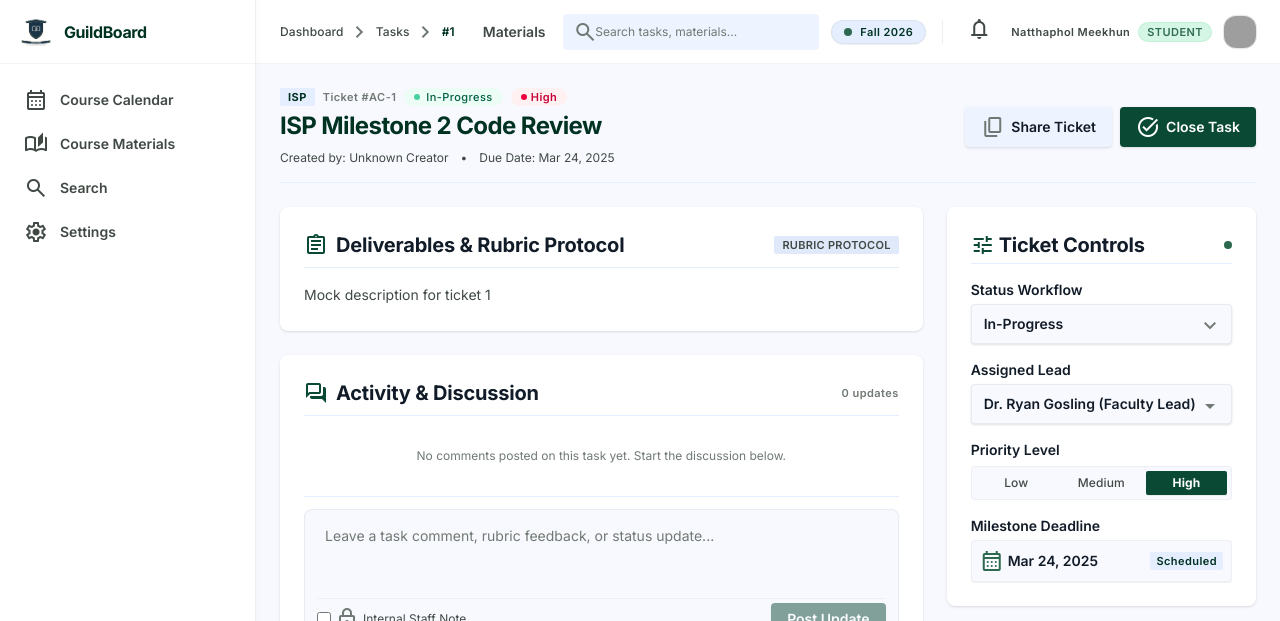
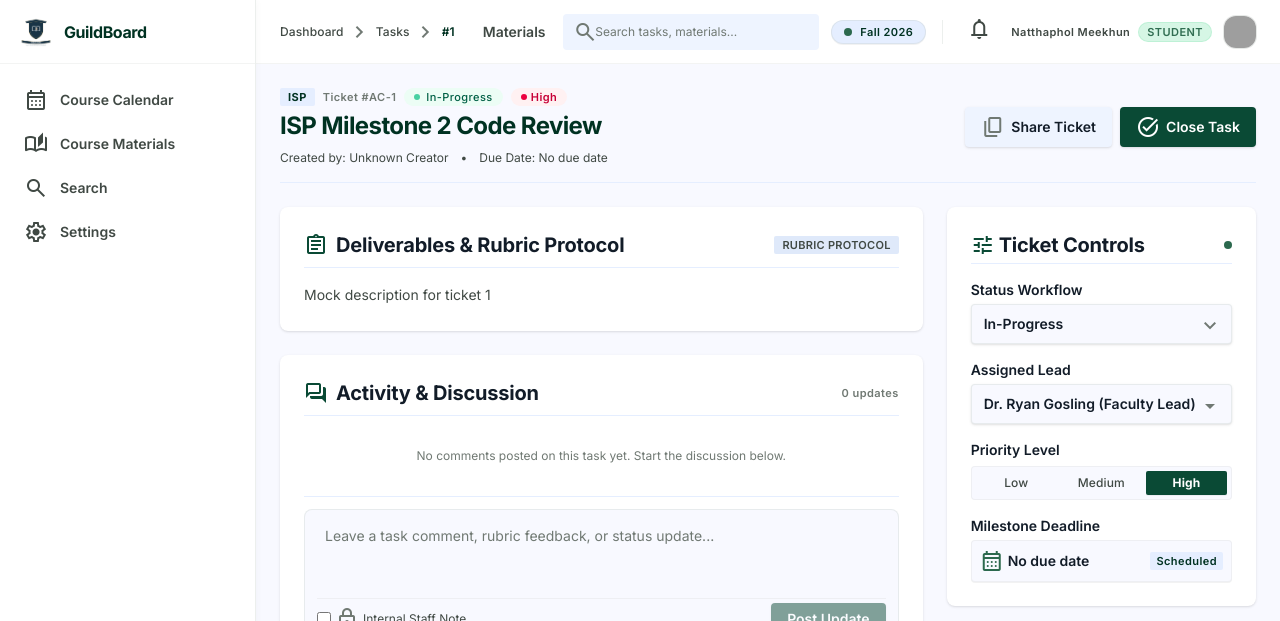
Before and after one commit to PichaWi/GuildBoard, a React (Vite) app in the folder frontend/: page /tasks/1 in a window 1280 px wide. Shown: the top 621 px of the page. Built offline with nearby package versions, Linux system fonts and the light colour scheme; grey boxes are pictures that could not be loaded.

Commit message:
Show No due date instead of a made-up date on ticket detail

```diff
--- a/frontend/src/pages/TicketDetail.jsx
+++ b/frontend/src/pages/TicketDetail.jsx
@@ -289,7 +289,7 @@ export default function TicketDetail() {
               <div className="flex items-center gap-space-sm text-body-sm font-body-sm text-on-surface-variant flex-wrap mt-1">
                 <span>Created by: {ticket?.createdBy || ticket?.creator?.name || DEFAULTS.creator}</span>
                 <span>•</span>
-                <span>Due Date: {ticket?.dueDate || 'Mar 24, 2025'}</span>
+                <span>Due Date: {ticket?.dueDate || 'No due date'}</span>
               </div>
             </div>
 
@@ -604,7 +604,7 @@ export default function TicketDetail() {
                           calendar_month
                         </span>
                         <span className="font-title-sm text-title-sm text-on-surface">
-                          {ticket?.dueDate || 'Mar 24, 2025'}
+                          {ticket?.dueDate || 'No due date'}
                         </span>
                       </div>
                       <span className="px-1.5 py-0.5 rounded bg-surface-container text-primary font-label-sm text-label-sm font-semibold">
```
